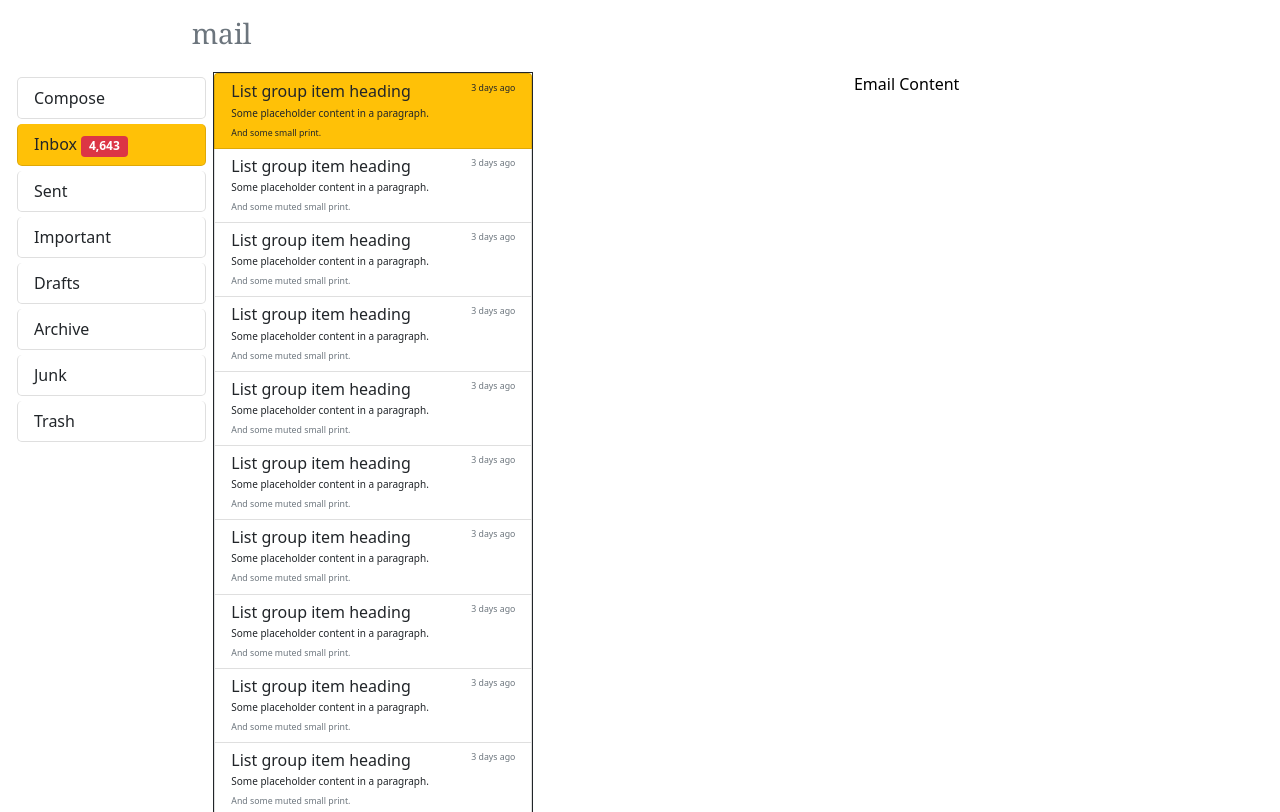
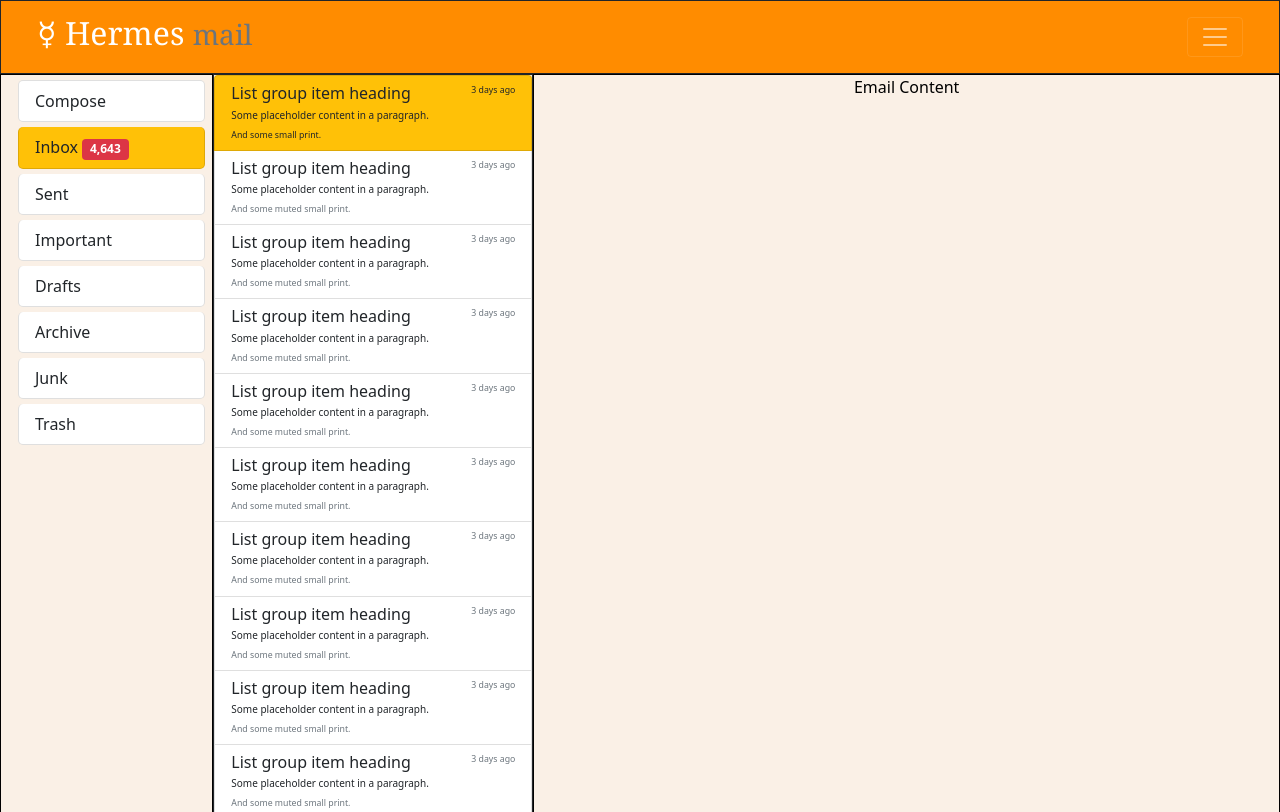
Before and after one commit to nadielotiene/Kenneth-Velazquez-cohort223-email-template-project, a plain HTML site: page Kenneth-Velazquez-cohort223-email-template-project/index.html in a window 1280 px wide. Shown: the top 812 px of the page. Drawn offline with nearby package versions, Linux system fonts and the light colour scheme.

Commit message:
Update email-template-1.css
moved styles to CSS

```diff
--- a/Kenneth-Velazquez-cohort223-email-template-project/email-template-1.css
+++ b/Kenneth-Velazquez-cohort223-email-template-project/email-template-1.css
@@ -4,9 +4,12 @@
     }
 
     .col-top {
+        margin: 0;
         min-width: 100vw;
         min-height: 7vh;
         font-family: Georgia, 'Times New Roman', Times, serif;
+        background-color: darkorange;
+        border: 1px solid;
         display: flex;
         flex-direction: column;
         align-items: stretch;
@@ -14,7 +17,9 @@
 
     .col-body {
         min-height: 100vh;
-        color: #000000;
+        background-color:#FAF0E6;
+        color: #000;
+        border: 1px solid;
         display: flex;
         justify-content: center;
     }
@@ -25,6 +30,7 @@
     }
 
     .col-inbox {
+        background-color: #FAF0E6;
         border: 1px solid;
         padding: 0;
     }
```
